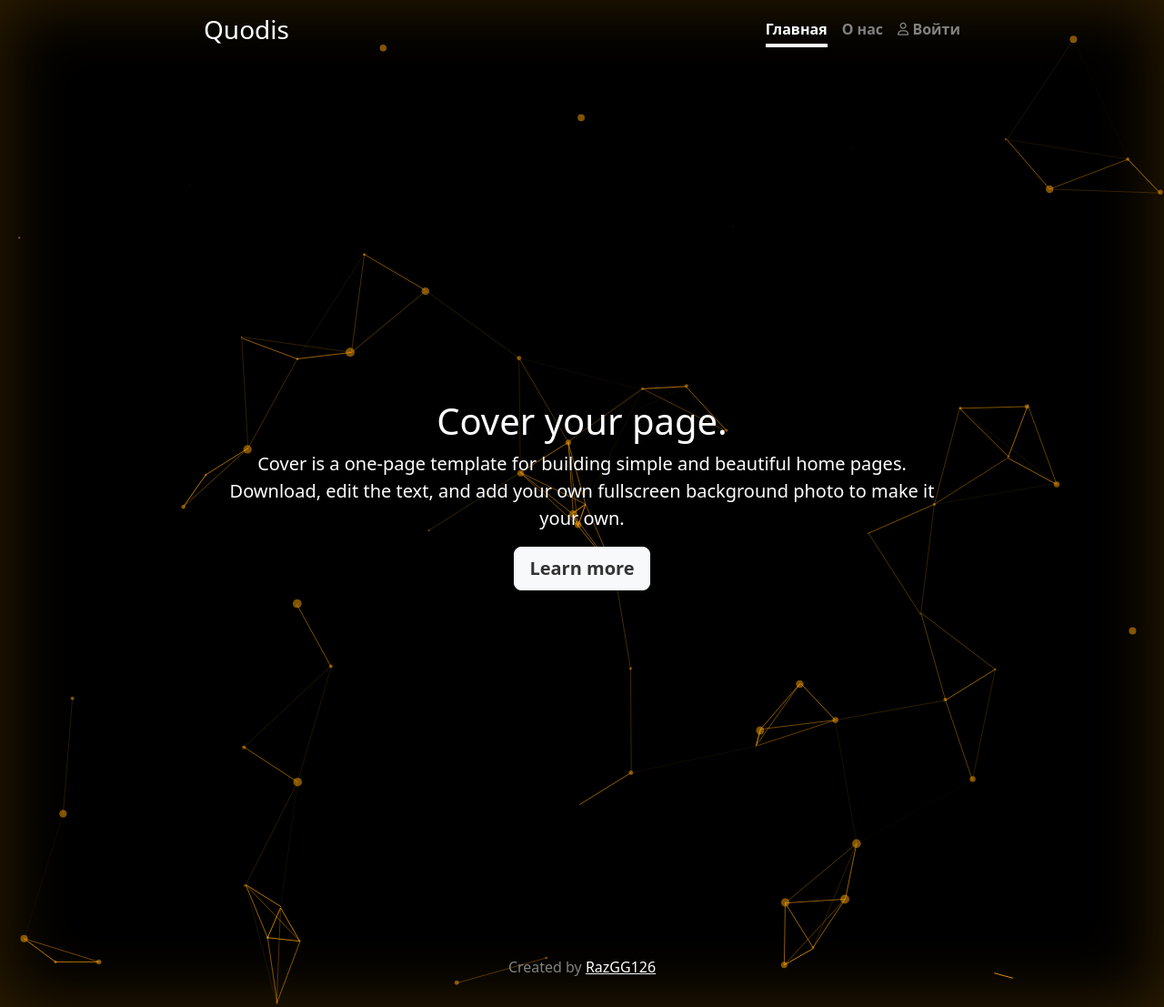
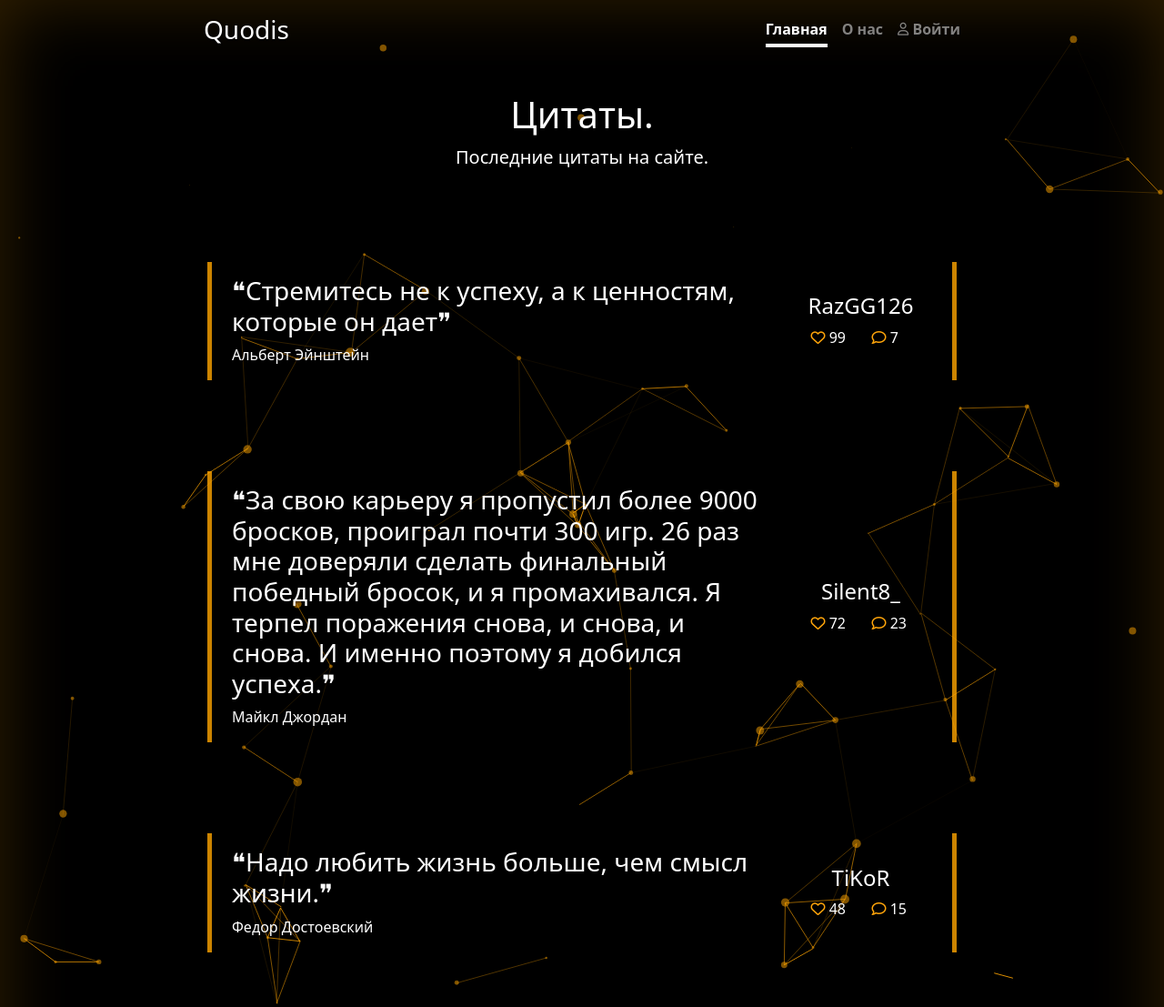
Before and after one commit to RazGG126/web, a Flask app: page / in a window 1280 px wide. Shown: the whole page at 91% size. Run offline with Flask 3, Linux system fonts and the light colour scheme; some libraries are stand-ins or nearby versions.

Commit message:
Created design for presentation. Need: functional

```diff
--- a/static/style/style.css
+++ b/static/style/style.css
@@ -98,3 +98,38 @@ input[type='email'], input[type='password']
     align-items: center;
     flex-direction: column;
 }
+
+
+.head-title{
+    margin-bottom: 100px;
+    margin-top: 50px;
+}
+
+.quote{
+
+    border-radius: none;
+    margin-bottom: 100px;
+    border-right: 5px solid  rgba(255, 165, 0, 0.8);
+    border-left: 5px solid  rgba(255, 165, 0, 0.8);
+    text-align: left;
+    padding-left: 10px;
+    padding-top: 15px;
+    display: flex;
+    align-items: center;
+}
+
+.author-quote{
+    display: flex;
+    flex-direction: column;
+    align-content: center;
+    flex-wrap: nowrap;
+}
+
+.quote-text{
+    transition: 0.3s;
+}
+
+.quote-text:hover{
+    color: rgba(255, 165, 0, 1);
+    cursor: pointer;
+}
--- a/templates/index.html
+++ b/templates/index.html
@@ -26,9 +26,76 @@
 {% endblock %}
 
 {% block content %}
-    <h1>Cover your page.</h1>
-    <p class="lead">Cover is a one-page template for building simple and beautiful home pages. Download, edit the text, and add your own fullscreen background photo to make it your own.</p>
-    <p class="lead">
-        <a href="#" class="hv-btn btn btn-lg btn-light fw-bold border-white">Learn more</a>
-    </p>
+    <div class="head-title">
+        <h1>Цитаты.</h1>
+        <p class="lead">Последние цитаты на сайте.</p>
+    </div>
+    <div class="quote row">
+        <div class="col-9 flex-column justify-content-between">
+            <h3 class="quote-text">&#10077;Стремитесь не к успеху, а к ценностям, которые он дает&#10078;</h3>
+            <p class="fw-light">Альберт Эйнштейн</p>
+        </div>
+        <div class="author-quote col">
+            <h4 class="text-center">RazGG126</h4>
+            <div class="row justify-content-md-center">
+                <p class="col col-lg-4"><i class="fa-regular fa-heart" style="color: #ffa50a;"></i> 99</p>
+                <p class="col col-lg-4"><i class="fa-regular fa-comment" style="color: #ffa50a;"></i> 7</p>
+            </div>
+        </div>
+    </div>
+    <div class="quote row">
+        <div class="col-9 flex-column justify-content-between">
+            <h3 class="quote-text">&#10077;За свою карьеру я пропустил более 9000 бросков, проиграл почти 300 игр. 26 раз мне доверяли сделать финальный победный бросок, и я промахивался. Я терпел поражения снова, и снова, и снова. И именно поэтому я добился успеха.&#10078;</h3>
+            <p class="fw-light">Майкл Джордан</p>
+        </div>
+        <div class="author-quote col">
+            <h4 class="text-center">Silent8_</h4>
+            <div class="row justify-content-md-center">
+                <p class="col col-lg-4"><i class="fa-regular fa-heart" style="color: #ffa50a;"></i> 72</p>
+                <p class="col col-lg-4"><i class="fa-regular fa-comment" style="color: #ffa50a;"></i> 23</p>
+            </div>
+        </div>
+    </div>
+    <div class="quote row">
+        <div class="col-9 flex-column justify-content-between">
+            <h3 class="quote-text">&#10077;Надо любить жизнь больше, чем смысл жизни.&#10078;</h3>
+            <p class="fw-light">Федор Достоевский</p>
+        </div>
+        <div class="author-quote col">
+            <h4 class="text-center">TiKoR</h4>
+            <div class="row justify-content-md-center">
+                <p class="col col-lg-4"><i class="fa-regular fa-heart" style="color: #ffa50a;"></i> 48</p>
+                <p class="col col-lg-4"><i class="fa-regular fa-comment" style="color: #ffa50a;"></i> 15</p>
+            </div>
+        </div>
+    </div>
+    <div class="quote row">
+        <div class="col-9 flex-column justify-content-between">
+            <h3 class="quote-text">&#10077;Если вы думаете, что на что-то способны, вы правы; если думаете, что у вас ничего не получится - вы тоже правы.&#10078;</h3>
+            <p class="fw-light">Генри Форд</p>
+        </div>
+        <div class="author-quote col">
+            <h4 class="text-center">User9234</h4>
+            <div class="row justify-content-md-center">
+                <p class="col col-lg-4"><i class="fa-regular fa-heart" style="color: #ffa50a;"></i> 26</p>
+                <p class="col col-lg-4"><i class="fa-regular fa-comment" style="color: #ffa50a;"></i> 4</p>
+            </div>
+        </div>
+    </div>
+    <div class="quote row">
+        <div class="col-9 flex-column justify-content-between">
+            <h3 class="quote-text">&#10077;Все дело в мыслях. Мысль — начало всего. И мыслями можно управлять. И поэтому главное дело совершенствования: работать над мыслями.&#10078;</h3>
+            <p class="fw-light">Лев Толстой</p>
+        </div>
+        <div class="author-quote col">
+            <h4 class="text-center">Max_Grishin</h4>
+            <div class="row justify-content-md-center">
+                <p class="col col-lg-4"><i class="fa-regular fa-heart" style="color: #ffa50a;"></i> 113</p>
+                <p class="col col-lg-4"><i class="fa-regular fa-comment" style="color: #ffa50a;"></i> 21</p>
+            </div>
+        </div>
+    </div>
+<!--    <p class="lead">-->
+<!--        <a href="#" class="hv-btn btn btn-lg btn-light fw-bold border-white">Learn more</a>-->
+<!--    </p>-->
 {% endblock %}
```
